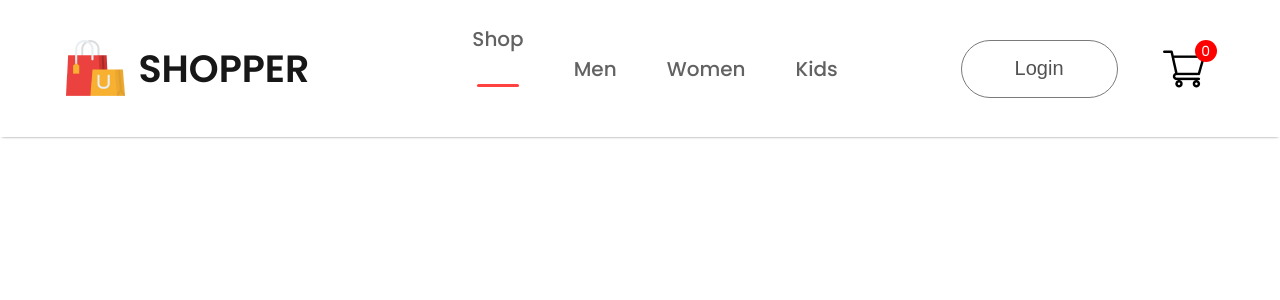
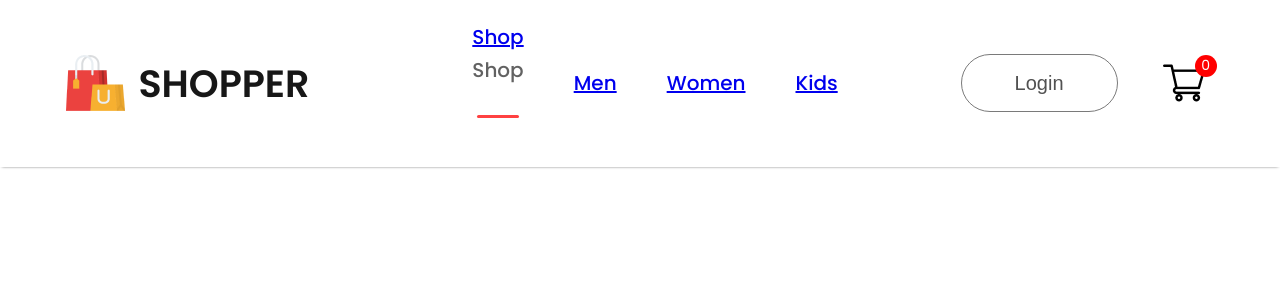
Before and after one commit to KevinShehan/e-commerce, a React (Create React App) app: page / in a window 1280 px wide. Shown: the top 300 px of the page. Built offline with nearby package versions, Linux system fonts and the light colour scheme.

Commit message:
Routes setted

```diff
--- a/src/App.js
+++ b/src/App.js
@@ -1,10 +1,38 @@
+import { BrowserRouter, Routes, Route } from "react-router-dom";
 import "./App.css";
 import Navbar from "./Components/Navbar/Navbar";
+import Shop from "./Pages/Shops";
+import ShopCategory from "./Pages/ShopCategory";
+import Product from "./Pages/Product";
+import Cart from "./Pages/Cart";
+import LoginSignup from "./Pages/LoginSignup";
 
 function App() {
   return (
     <div>
-      <Navbar />
+      <BrowserRouter>
+        <Navbar />
+        <Routes>
+          <Route path="/" element={<Shop />}></Route>
+          <Route
+            path="/mens"
+            element={<ShopCategory category="mens" />}
+          ></Route>
+          <Route
+            path="/womens"
+            element={<ShopCategory category="mens" />}
+          ></Route>
+          <Route
+            path="/kids"
+            element={<ShopCategory category="mens" />}
+          ></Route>
+          <Route path="/product" element={<Product />}>
+            <Route path=":productId" element={<Product />} />
+          </Route>
+          <Route path="/cart" element={<Cart />}></Route>
+          <Route path="/login" element={<LoginSignup />}></Route>
+        </Routes>
+      </BrowserRouter>
     </div>
   );
 }
--- a/src/Components/Navbar/Navbar.jsx
+++ b/src/Components/Navbar/Navbar.jsx
@@ -3,6 +3,7 @@
 
 import logo from '../Assets/logo.png';
 import cart_icon from '../Assets/cart_icon.png';
+import { Link } from 'react-router-dom';
 
 const Navbar = () => {
     const [menu,setMenu]=useState("shop");
@@ -13,10 +14,10 @@
                 <p>SHOPPER</p>
             </div>
             <ul className="nav-menu">
-                <li onClick={()=>{setMenu("shop")}}>Shop {menu==="shop"?<h1/>:<></>} </li>
-                <li onClick={()=>{setMenu("mens")}}>Men{menu==="mens"?<h1/>:<></>}</li>
-                <li onClick={()=>{setMenu("womens")}}>Women{menu==="womens"?<h1/>:<></>}</li>
-                <li onClick={()=>{setMenu("kids")}}>Kids{menu==="kids"?<h1/>:<></>}</li>
+                <li onClick={()=>{setMenu("shop")}}><Link> Shop</Link> Shop {menu==="shop"?<h1/>:<></>} </li>
+                <li onClick={()=>{setMenu("mens")}}><Link>Men</Link>{menu==="mens"?<h1/>:<></>}</li>
+                <li onClick={()=>{setMenu("womens")}}><Link>Women</Link>{menu==="womens"?<h1/>:<></>}</li>
+                <li onClick={()=>{setMenu("kids")}}><Link>Kids</Link>{menu==="kids"?<h1/>:<></>}</li>
             </ul>
             <div className="nav-login-cart">
                 <button>Login</button>
```
